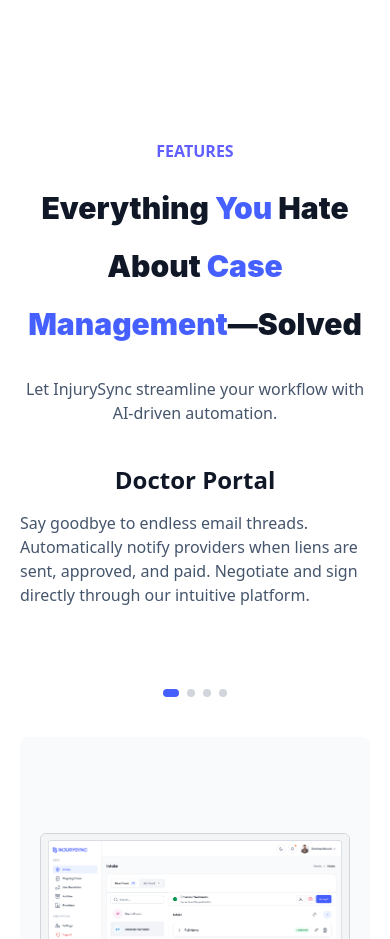
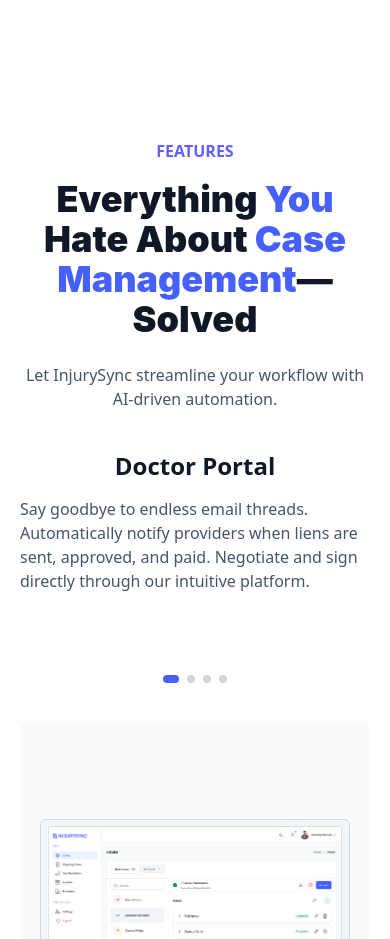
Before and after one commit to iamnas/injurysync, a React (Vite) app: page / in a window 390 px wide. Shown: the part 1700-2639 px from the top of the page. Built offline with nearby package versions, Linux system fonts and the light colour scheme.

Commit message:
fix: correct typo in SectionTitle component and adjust heading size for better responsiveness

```diff
--- a/src/components/SectionTitle.tsx
+++ b/src/components/SectionTitle.tsx
@@ -1,11 +1,11 @@
 export default function SectionTitle() {
     return (
         <header className="flex flex-col max-w-full text-center w-[768px]">
-            <h2 className="self-cente  text-base font-bold text-indigo-500">
+            <h2 className="self-center  text-base font-bold text-indigo-500">
                 FEATURES
             </h2>
             <div className="flex  flex-col justify-center items-center mt-4 w-full max-md:max-w-full">
-                <h1 className="text-5xl  font-black text-gray-900 leading-[62px] max-md:max-w-full  max-md:text-3xl max-md:leading-[58px]">
+                <h1 className="text-5xl  font-black text-gray-900 leading-[62px] max-md:max-w-full  max-md:text-4xl max-md:leading-10">
                     <span
                         style={{
                             fontFamily:
```
